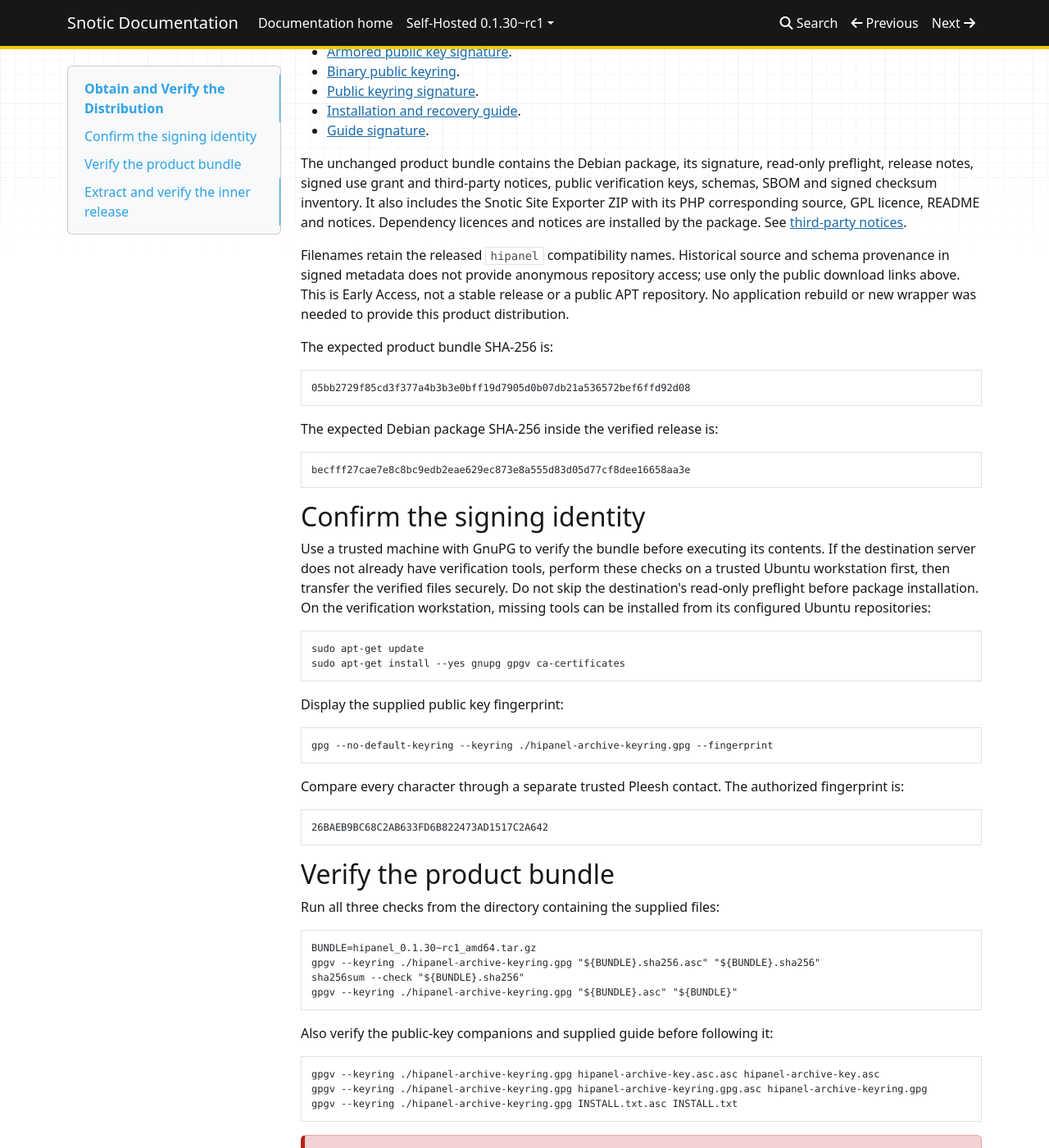
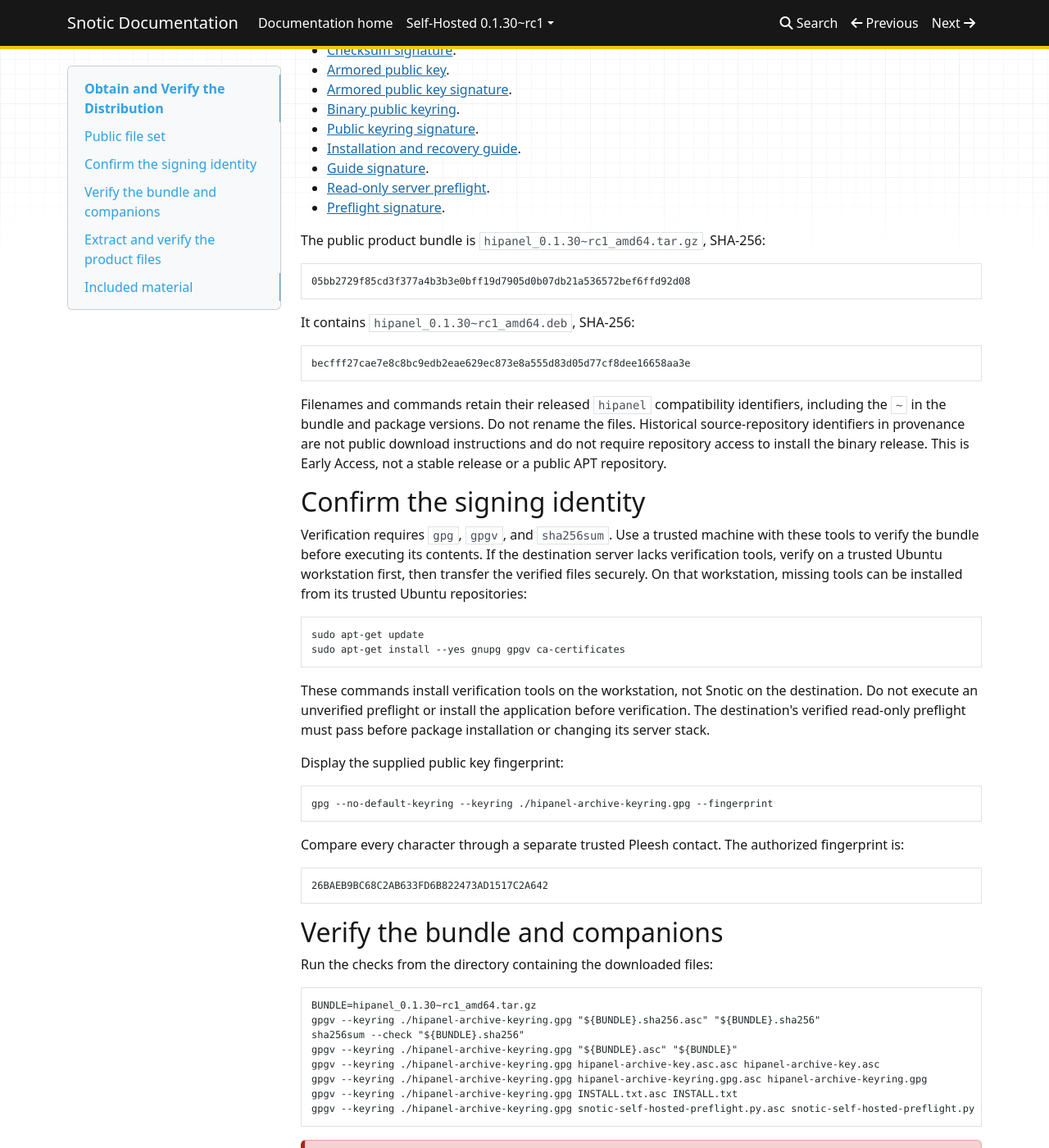
Before and after one commit to PLEESH/Snotic-Docs, an MkDocs documentation site: the page built from docs/self-hosted/0.1.30-rc1/obtain-and-verify.md, in a window 1280 px wide and 1400 px high, scrolled down 599 px. Shown: the whole window at 82% size. Built offline with MkDocs 1.6.1, drawn with Linux system fonts in a browser that asks for light colours; nearby versions of some CDN libraries; some of the changed text lies outside the part shown.

Commit message:
Complete product-bundle verification inputs and record notice gate

````diff
--- a/docs/self-hosted/0.1.30-rc1/obtain-and-verify.md
+++ b/docs/self-hosted/0.1.30-rc1/obtain-and-verify.md
@@ -2,21 +2,23 @@
 
 > **Version: Snotic Self-Hosted 0.1.30~rc1 | Status: Early Access**
 
-Download the product bundle and its listed verification companions from the
-[Snotic Self-Hosted download page](https://packages.snotic.com/). No login,
-email address, recipient allowlist, or expiring download token is required.
-The page lists the exact size and SHA-256 of every file.
+Download the unchanged product bundle and its verification and installation
+companions from the [Snotic Self-Hosted download page](https://packages.snotic.com/).
+No login, email address, recipient allowlist, or expiring download token is
+required. The page lists the exact size and SHA-256 of each selected file.
 
 !!! warning "Downloading and permission to use are different"
     The embedded [use grant](use-terms.md) still applies to individually
     authorized recipients. Downloading alone does not grant permission to
-    install, redistribute, or modify the core application. A proposed public-use
-    supplement is not effective unless separately approved by Pleesh. The
-    signed archive and its terms have not been changed.
+    install, redistribute, or modify the core application. A proposed separate
+    public-use eligibility supplement is not effective unless approved by
+    Pleesh. The signed bundle and its terms have not been changed.
 
-Obtain these files together:
+## Public file set
 
-- [Complete product bundle](https://packages.snotic.com/self-hosted/0.1.30-rc1/hipanel_0.1.30~rc1_amd64.tar.gz).
+Keep these files together:
+
+- [Signed product bundle](https://packages.snotic.com/self-hosted/0.1.30-rc1/hipanel_0.1.30~rc1_amd64.tar.gz).
 - [Bundle signature](https://packages.snotic.com/self-hosted/0.1.30-rc1/hipanel_0.1.30~rc1_amd64.tar.gz.asc).
 - [Bundle checksum](https://packages.snotic.com/self-hosted/0.1.30-rc1/hipanel_0.1.30~rc1_amd64.tar.gz.sha256).
 - [Checksum signature](https://packages.snotic.com/self-hosted/0.1.30-rc1/hipanel_0.1.30~rc1_amd64.tar.gz.sha256.asc).
@@ -26,45 +28,44 @@ Obtain these files together:
 - [Public keyring signature](https://packages.snotic.com/self-hosted/0.1.30-rc1/hipanel-archive-keyring.gpg.asc).
 - [Installation and recovery guide](https://packages.snotic.com/self-hosted/0.1.30-rc1/INSTALL.txt).
 - [Guide signature](https://packages.snotic.com/self-hosted/0.1.30-rc1/INSTALL.txt.asc).
+- [Read-only server preflight](https://packages.snotic.com/self-hosted/0.1.30-rc1/snotic-self-hosted-preflight.py).
+- [Preflight signature](https://packages.snotic.com/self-hosted/0.1.30-rc1/snotic-self-hosted-preflight.py.asc).
 
-The unchanged product bundle contains the Debian package, its signature,
-read-only preflight, release notes, signed use grant and third-party notices,
-public verification keys, schemas, SBOM and signed checksum inventory. It also
-includes the Snotic Site Exporter ZIP with its PHP corresponding source, GPL
-licence, README and notices. Dependency licences and notices are installed by
-the package. See [third-party notices](third-party-notices.md).
-
-Filenames retain the released `hipanel` compatibility names. Historical source
-and schema provenance in signed metadata does not provide anonymous repository
-access; use only the public download links above. This is Early Access, not a
-stable release or a public APT repository. No application rebuild or new wrapper
-was needed to provide this product distribution.
-
-The expected product bundle SHA-256 is:
+The public product bundle is `hipanel_0.1.30~rc1_amd64.tar.gz`, SHA-256:
 
 ```text
 05bb2729f85cd3f377a4b3b3e0bff19d7905d0b07db21a536572bef6ffd92d08
 ```
 
-The expected Debian package SHA-256 inside the verified release is:
+It contains `hipanel_0.1.30~rc1_amd64.deb`, SHA-256:
 
 ```text
 becfff27cae7e8c8bc9edb2eae629ec873e8a555d83d05d77cf8dee16658aa3e
 ```
 
+Filenames and commands retain their released `hipanel` compatibility identifiers,
+including the `~` in the bundle and package versions. Do not rename the files.
+Historical source-repository identifiers in provenance are not public download
+instructions and do not require repository access to install the binary release.
+This is Early Access, not a stable release or a public APT repository.
+
 ## Confirm the signing identity
 
-Use a trusted machine with GnuPG to verify the bundle before executing its
-contents. If the destination server does not already have verification tools,
-perform these checks on a trusted Ubuntu workstation first, then transfer the
-verified files securely. Do not skip the destination's read-only preflight
-before package installation. On the verification workstation, missing tools
-can be installed from its configured Ubuntu repositories:
+Verification requires `gpg`, `gpgv`, and `sha256sum`. Use a trusted machine
+with these tools to verify the bundle before executing its contents. If the
+destination server lacks verification tools, verify on a trusted Ubuntu
+workstation first, then transfer the verified files securely. On that
+workstation, missing tools can be installed from its trusted Ubuntu repositories:
 
 ```shell
 sudo apt-get update
 sudo apt-get install --yes gnupg gpgv ca-certificates
 ```
+
+These commands install verification tools on the workstation, not Snotic on
+the destination. Do not execute an unverified preflight or install the
+application before verification. The destination's verified read-only preflight
+must pass before package installation or changing its server stack.
 
 Display the supplied public key fingerprint:
 
@@ -79,31 +80,30 @@ authorized fingerprint is:
 26BAEB9BC68C2AB633FD6B822473AD1517C2A642
 ```
 
-## Verify the product bundle
+## Verify the bundle and companions
 
-Run all three checks from the directory containing the supplied files:
+Run the checks from the directory containing the downloaded files:
 
 ```shell
 BUNDLE=hipanel_0.1.30~rc1_amd64.tar.gz
 gpgv --keyring ./hipanel-archive-keyring.gpg "${BUNDLE}.sha256.asc" "${BUNDLE}.sha256"
 sha256sum --check "${BUNDLE}.sha256"
 gpgv --keyring ./hipanel-archive-keyring.gpg "${BUNDLE}.asc" "${BUNDLE}"
-```
-
-Also verify the public-key companions and supplied guide before following it:
-
-```shell
 gpgv --keyring ./hipanel-archive-keyring.gpg hipanel-archive-key.asc.asc hipanel-archive-key.asc
 gpgv --keyring ./hipanel-archive-keyring.gpg hipanel-archive-keyring.gpg.asc hipanel-archive-keyring.gpg
 gpgv --keyring ./hipanel-archive-keyring.gpg INSTALL.txt.asc INSTALL.txt
+gpgv --keyring ./hipanel-archive-keyring.gpg snotic-self-hosted-preflight.py.asc snotic-self-hosted-preflight.py
 ```
 
 !!! danger
-    Stop if the fingerprint, a signature, or a checksum differs. Do not install
-    a partially verified distribution and do not replace a failed file from an
-    untrusted source.
+    Stop if the fingerprint, a signature, or a checksum differs. Do not run the
+    preflight, extract, or install a partially verified bundle. Do not replace
+    a failed file from an untrusted source.
 
-## Extract and verify the inner release
+## Extract and verify the product files
+
+Use a new empty extraction directory. The product files are directly at the
+bundle root; no second wrapper archive needs to be extracted.
 
 ```shell
 mkdir verified-release
@@ -113,9 +113,21 @@ gpgv --keyring ./hipanel-archive-keyring.gpg SHA256SUMS.asc SHA256SUMS
 sha256sum --check SHA256SUMS
 ```
 
-The signed inventory must pass for every listed artifact. The package to install
-is `hipanel_0.1.30~rc1_amd64.deb` in `verified-release`.
+The signed inventory must pass for every listed artifact. Then follow the
+[preflight and installation procedure](install.md). The package to install is
+`hipanel_0.1.30~rc1_amd64.deb` in `verified-release`. No Pleesh AWS or GitHub
+credentials are required, and local encrypted backup and restore do not require S3.
 
-Proceed to the [read-only preflight and installation steps](install.md). No
-Pleesh AWS or GitHub credentials are required, and local encrypted backup and
-restore do not require S3.
+## Included material
+
+The verified bundle includes the release manifest, schemas, SPDX SBOM,
+installation guide, preflight, release notes, unchanged use grant, third-party
+notices, public keys, checksums, and detached signatures.
+
+It also includes `snotic-site-exporter_0.2.0-pilot.2.zip`, the complete plugin
+PHP source form with its GPL-2.0-or-later declaration, full GPL v2 text,
+README, and notices. The Debian package carries the bundled WP-CLI, htmx, and
+Go dependency notice material described in [third-party notices](third-party-notices.md),
+including the recorded WP-CLI notice-coverage limitation.
+Ubuntu system dependencies and subsequently downloaded WordPress code are not
+bundled in the application package.
````
Also changed, not shown: README.md (+16 -8 lines), docs/self-hosted/0.1.30-rc1/release-notes.md (+1 -2 lines), docs/self-hosted/0.1.30-rc1/requirements.md (+1 -1 lines), docs/self-hosted/0.1.30-rc1/third-party-notices.md (+16 -2 lines), docs/self-hosted/0.1.30-rc1/upgrades-and-rollback.md (+1 -1 lines), 4 other files.
